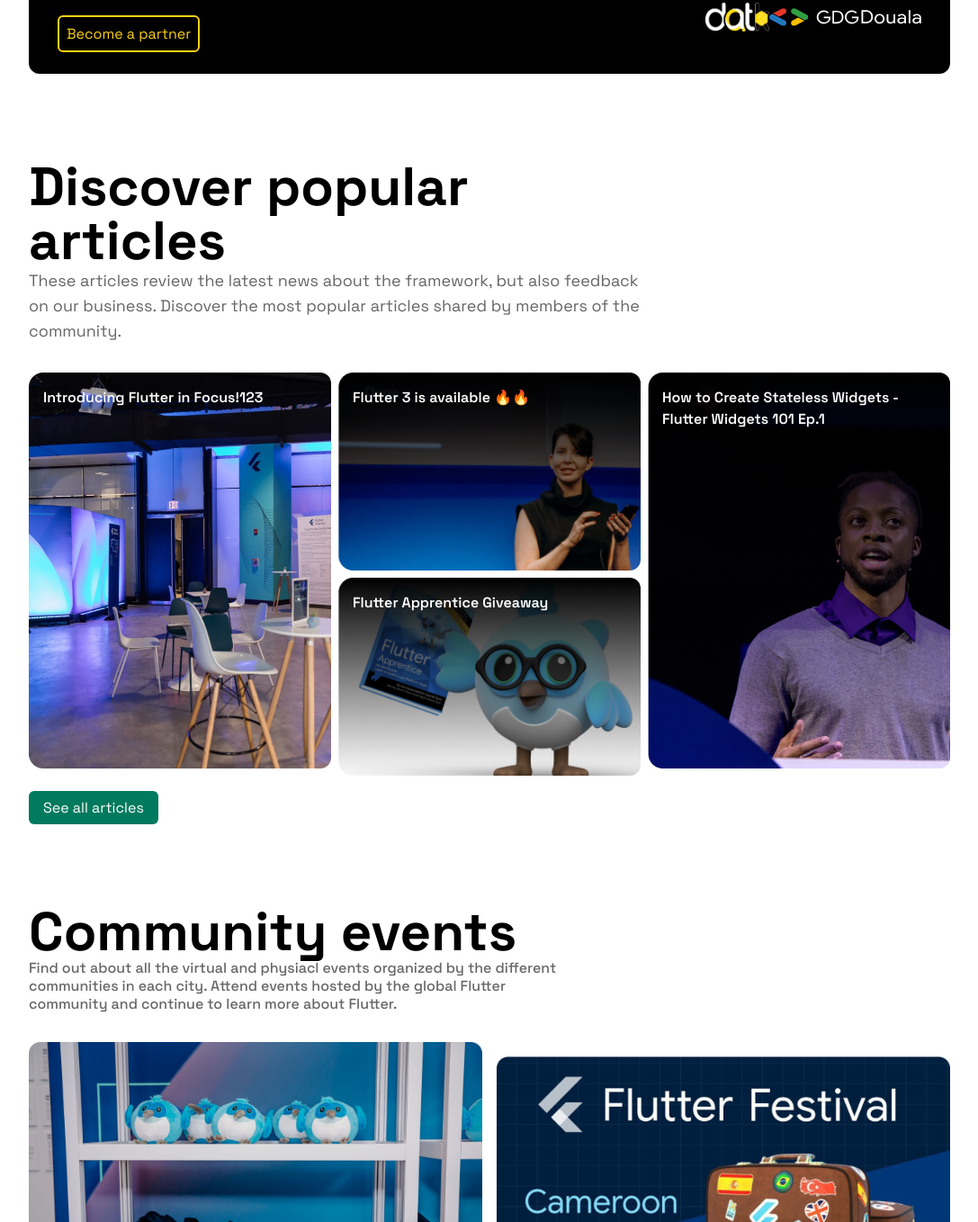
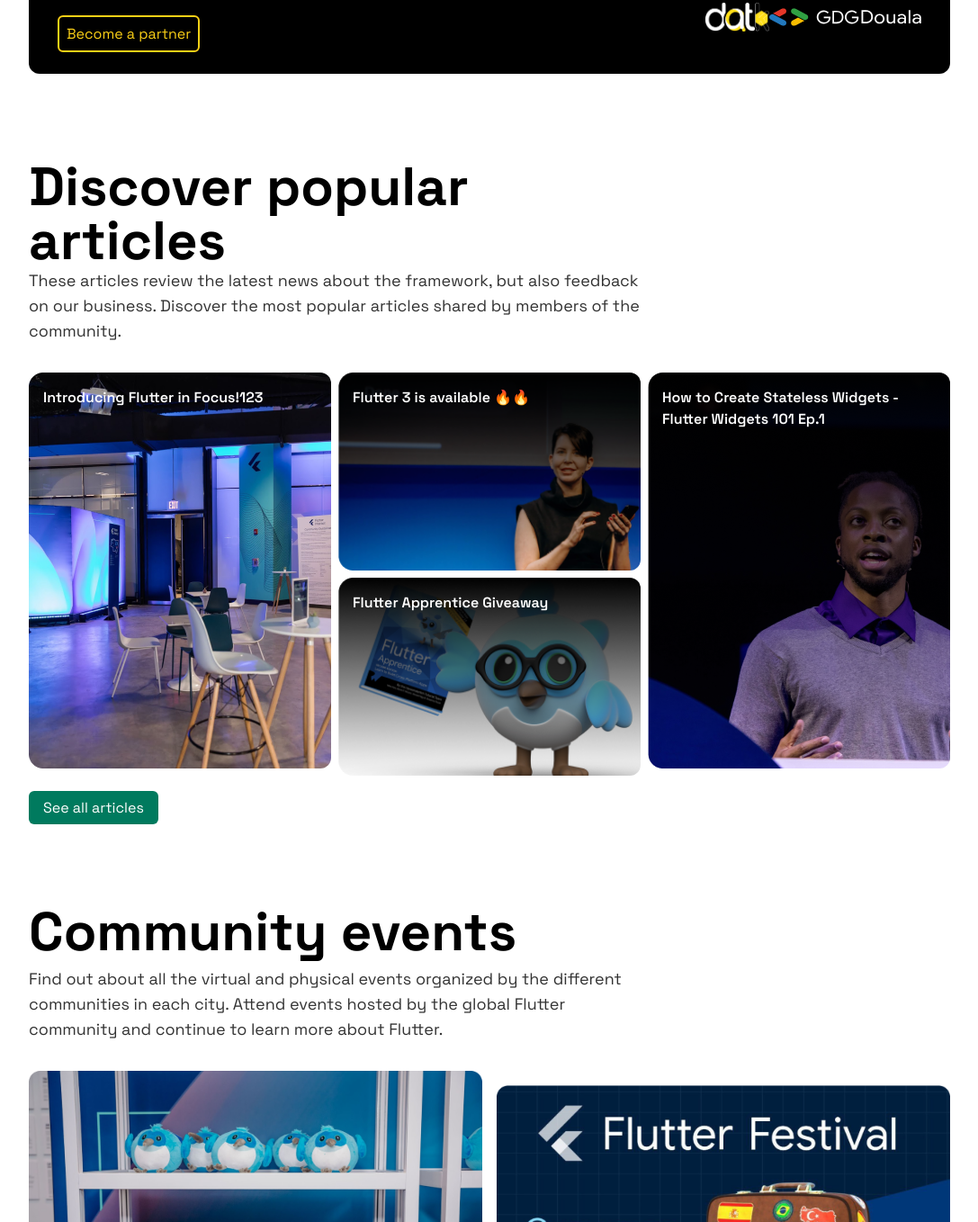
Before and after one commit to octopse/flutter-website-cmr, a Next.js app: page / in a window 1280 px wide. Shown: the part 994-2352 px from the top of the page at 90% size, without its empty margins (96-1183 px from the left). Built offline with nearby package versions, Linux system fonts and the light colour scheme.

Commit message:
Update: adjusted events description font size, contianer size, margin top and text color

```diff
--- a/components/Articles.jsx
+++ b/components/Articles.jsx
@@ -11,7 +11,7 @@ function Articles(){
         <section className="w-4/5 mx-auto mt-24">
             <h2 className="text-6xl font-bold">Discover popular
                 <span className="before:content-['\a'] whitespace-pre">articles</span></h2>
-            <p className="opacity-60 w-4/6 text-lg">These articles review the latest news about the framework, but also feedback on our business.
+            <p className="opacity-80 w-4/6 text-lg">These articles review the latest news about the framework, but also feedback on our business.
                 Discover the most popular articles shared by members of the community.
             </p>
             <div className="flex h-[440px] my-8 space-x-2">
--- a/components/Events.jsx
+++ b/components/Events.jsx
@@ -12,7 +12,7 @@ function Events(){
     return(
         <section className="w-4/5 mx-auto mt-24">
             <h2 className="text-6xl font-bold">Community events</h2>
-            <p className="leading-tight font-medium opacity-60 w-3/5">Find out about all the virtual and physiacl events organized by the different communities in each city.
+            <p className="opacity-80 w-4/6 text-lg mt-2">Find out about all the virtual and physical events organized by the different communities in each city.
                 Attend events hosted by the global Flutter community and continue to learn more about Flutter.
             </p>
             <div className="my-8">
```
